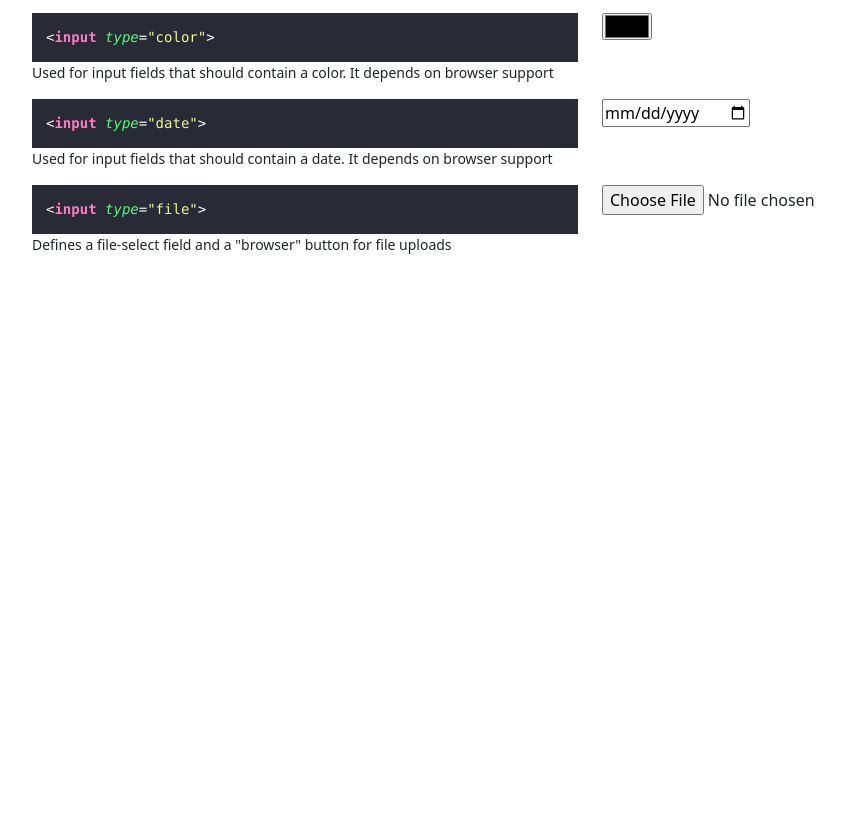
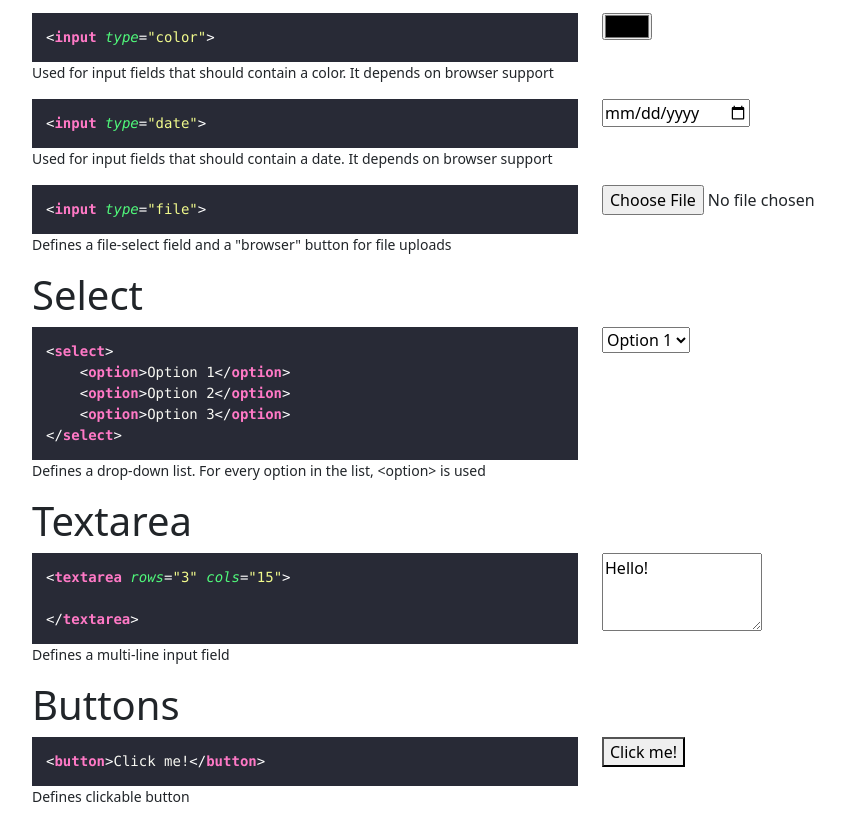
Before and after one commit to umf-iti-200/html-forms, a plain HTML site: page index.html in a window 1280 px wide. Shown: the part 756-1579 px from the top of the page, without its empty margins (50-895 px from the left). Before the commit the page ends 1027 px from the top, so only its background shows below. Drawn offline with nearby package versions, Linux system fonts and the light colour scheme.

Commit message:
Update index.html

```diff
--- a/index.html
+++ b/index.html
@@ -112,6 +112,53 @@
                 <input type="file">
             </div>
         </div>
+
+        <h1>Select</h1>
+
+        <div class="row">
+            <div class="col">
+                <pre><code class="html">&lt;select>
+    &lt;option>Option 1&lt;/option>
+    &lt;option>Option 2&lt;/option>
+    &lt;option>Option 3&lt;/option>
+&lt;/select></code></pre>
+                <small>Defines a drop-down list. For every option in the list, &ltoption&gt is used</small>
+            </div>
+            <div class="col">
+                <select>
+                    <option>Option 1</option>
+                    <option>Option 2</option>
+                    <option>Option 3</option>
+                </select>
+            </div>
+        </div>
+
+        <h1>Textarea</h1>
+
+        <div class="row">
+            <div class="col">
+                <pre><code class="html">&lt;textarea rows="3" cols="15">
+
+&lt;/textarea></code></pre>
+                <small>Defines a multi-line input field</small>
+            </div>
+            <div class="col">
+                <textarea rows="3" cols="15">Hello!</textarea>
+            </div>
+        </div>
+
+        <h1>Buttons</h1>
+
+        <div class="row">
+            <div class="col">
+                <pre><code class="html">&lt;button>Click me!&lt;/button></code></pre>
+                <small>Defines clickable button</small>
+            </div>
+            <div class="col">
+                <button>Click me!</button>
+            </div>
+        </div>
+
     </div>
 
     <script src="https://cdnjs.cloudflare.com/ajax/libs/highlight.js/11.9.0/highlight.min.js"></script>
```
